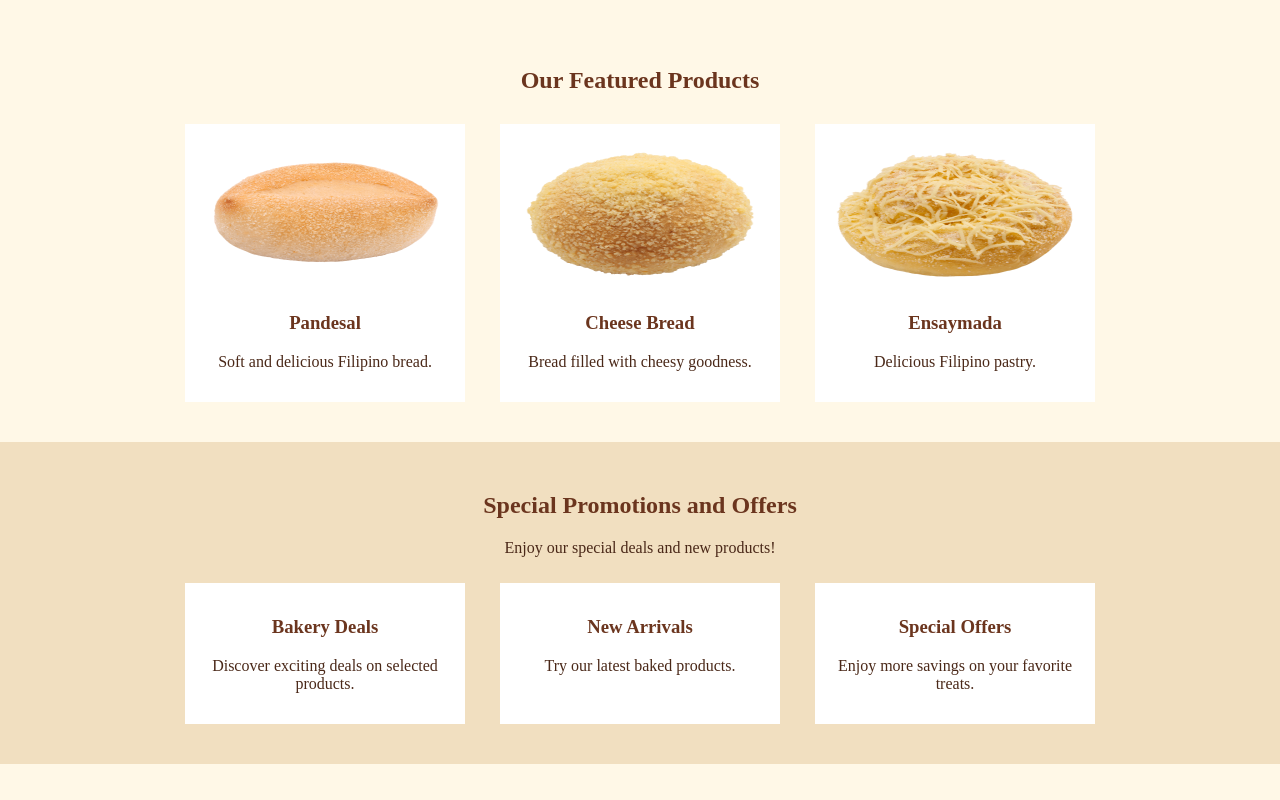
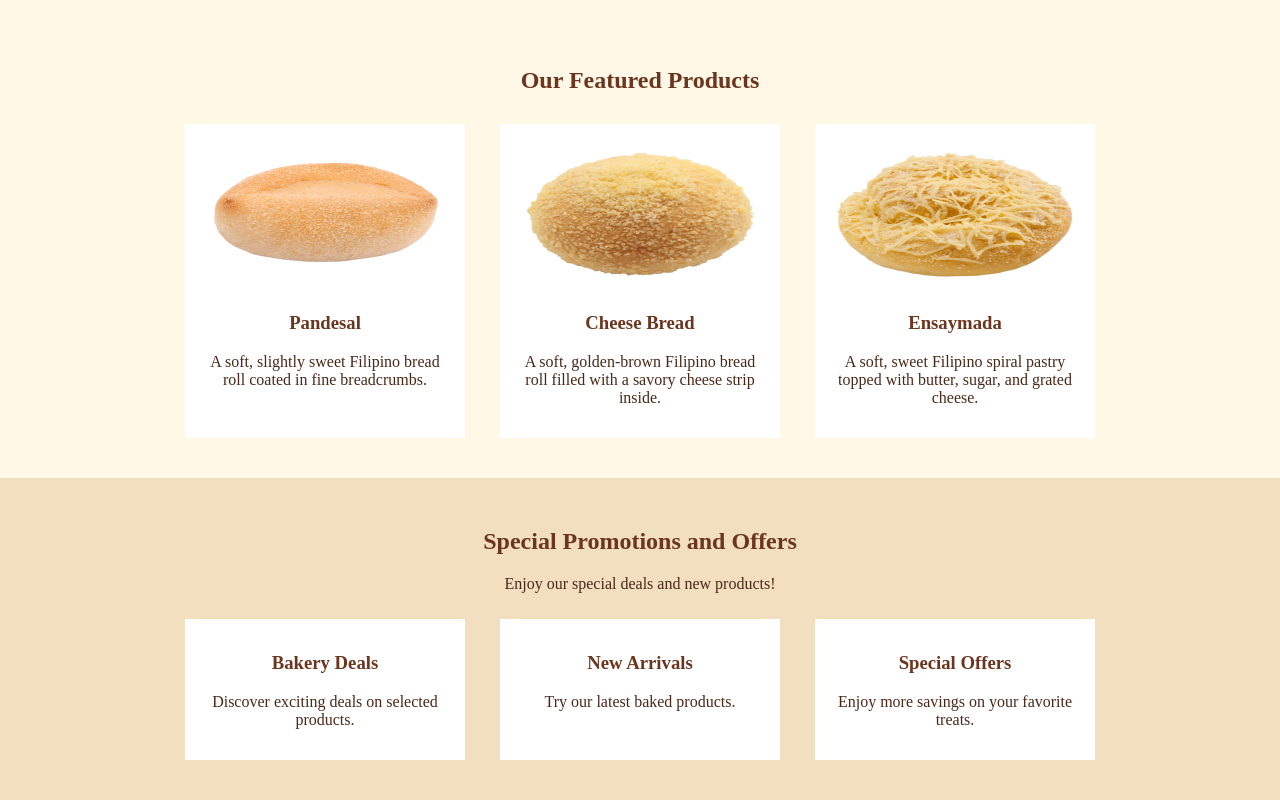
Before and after one commit to faithglazel/sedlao-website, a plain HTML site: page index.html in a window 1280 px wide. Shown: the part 566-1366 px from the top of the page. Before the commit the page ends 1330 px from the top, so only its background shows below. Drawn offline with Linux system fonts and the light colour scheme.

Commit message:
13th commit

```diff
--- a/index.html
+++ b/index.html
@@ -48,19 +48,19 @@
             <div class="product">
                 <img src="images/pandesal.png" alt="Pandesal">
                 <h3>Pandesal</h3>
-                <p>Soft and delicious Filipino bread.</p>
+                <p>A soft, slightly sweet Filipino bread roll coated in fine breadcrumbs.</p>
             </div>
 
             <div class="product">
                 <img src="images/cheesebread.png" alt="Cheese Bread">
                 <h3>Cheese Bread</h3>
-                <p>Bread filled with cheesy goodness.</p>
+                <p>A soft, golden-brown Filipino bread roll filled with a savory cheese strip inside.</p>
             </div>
 
             <div class="product">
                 <img src="images/ensaymada.png" alt="Ensaymada">
                 <h3>Ensaymada</h3>
-                <p>Delicious Filipino pastry.</p>
+                <p>A soft, sweet Filipino spiral pastry topped with butter, sugar, and grated cheese.</p>
             </div>
 
         </div>
```
